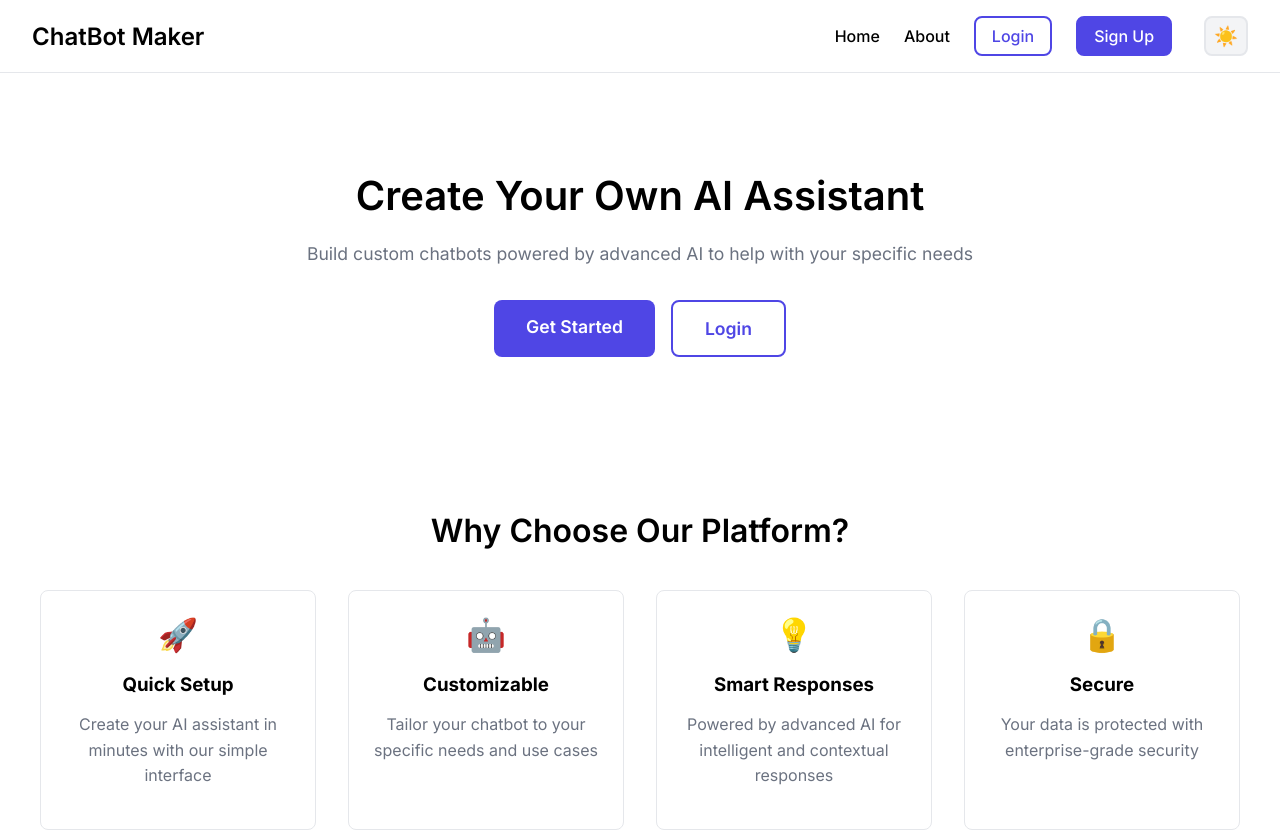
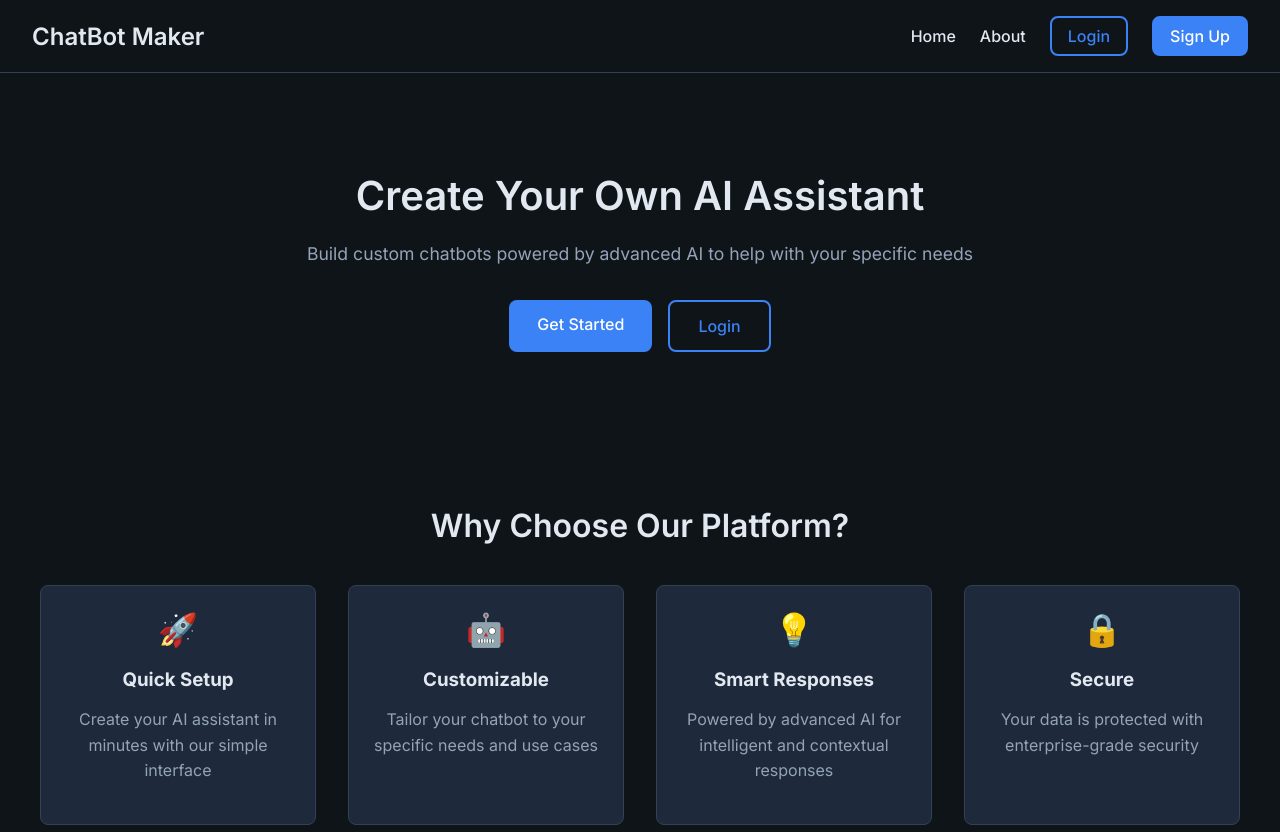
Before and after one commit to MouliSrivastava05/chatbot_maker, a Next.js app: page / in a window 1280 px wide. Shown: the top 832 px of the page. Built offline with nearby package versions, Linux system fonts and the light colour scheme.

Commit message:
updated auth.js

```diff
--- a/src/app/globals.css
+++ b/src/app/globals.css
@@ -3,39 +3,39 @@
 @tailwind utilities;
 
 :root {
-  --background: #ffffff;
-  --foreground: #000000;
-  --primary: #4f46e5;
+  --background: #fafafa;
+  --foreground: #1a1a1a;
+  --primary: #0066cc;
   --primary-foreground: #ffffff;
-  --secondary: #f3f4f6;
-  --secondary-foreground: #1f2937;
-  --accent: #6366f1;
+  --secondary: #f0f4f8;
+  --secondary-foreground: #2d3748;
+  --accent: #0052a3;
   --accent-foreground: #ffffff;
-  --muted: #f3f4f6;
-  --muted-foreground: #6b7280;
+  --muted: #f5f5f5;
+  --muted-foreground: #64748b;
   --card: #ffffff;
-  --card-foreground: #1f2937;
-  --border: #e5e7eb;
-  --input: #e5e7eb;
-  --ring: #4f46e5;
+  --card-foreground: #1a1a1a;
+  --border: #e2e8f0;
+  --input: #ffffff;
+  --ring: #0066cc;
 }
 
 [data-theme='dark'] {
-  --background: #111827;
-  --foreground: #ffffff;
-  --primary: #6366f1;
+  --background: #0f1419;
+  --foreground: #e2e8f0;
+  --primary: #3b82f6;
   --primary-foreground: #ffffff;
-  --secondary: #1f2937;
-  --secondary-foreground: #f3f4f6;
-  --accent: #818cf8;
-  --accent-foreground: #ffffff;
-  --muted: #1f2937;
-  --muted-foreground: #9ca3af;
-  --card: #1f2937;
-  --card-foreground: #f3f4f6;
-  --border: #374151;
-  --input: #374151;
-  --ring: #818cf8;
+  --secondary: #1e293b;
+  --secondary-foreground: #e2e8f0;
+  --accent: #60a5fa;
+  --accent-foreground: #0f172a;
+  --muted: #1e293b;
+  --muted-foreground: #94a3b8;
+  --card: #1e293b;
+  --card-foreground: #e2e8f0;
+  --border: #334155;
+  --input: #1e293b;
+  --ring: #3b82f6;
 }
 
 /* Base styles */
@@ -114,7 +114,6 @@ main {
 .nav-button:hover {
   background-color: var(--accent);
   border-color: var(--accent);
-  transform: translateY(-1px);
 }
 
 .nav-button.login {
@@ -150,24 +149,6 @@ main {
   color: var(--accent-foreground);
 }
 
-.nav-button.theme-toggle {
-  background-color: var(--secondary);
-  color: var(--foreground);
-  border: 2px solid var(--border);
-  padding: 0.5rem;
-  min-width: 40px;
-  height: 40px;
-  display: flex;
-  align-items: center;
-  justify-content: center;
-  font-size: 1.2rem;
-}
-
-.nav-button.theme-toggle:hover {
-  background-color: var(--accent);
-  color: var(--accent-foreground);
-  border-color: var(--accent);
-}
 
 /* Form styles */
 form {
@@ -224,12 +205,14 @@ form button:hover {
   transition: background-color 0.3s ease, color 0.3s ease, border-color 0.3s ease;
 }
 
-/* Add smooth transitions for all color changes */
-* {
-  transition: background-color 0.3s ease,
-              color 0.3s ease,
-              border-color 0.3s ease,
-              box-shadow 0.3s ease;
+/* Smooth transitions for interactive elements */
+button,
+a,
+input,
+textarea {
+  transition: background-color 0.2s ease,
+              color 0.2s ease,
+              border-color 0.2s ease;
 }
 
 /* Responsive styles */
--- a/src/app/layout.js
+++ b/src/app/layout.js
@@ -13,21 +13,15 @@ export const metadata = {
 
 export default function RootLayout({ children }) {
   return (
-    <html lang="en" suppressHydrationWarning data-theme="light">
+    <html lang="en" suppressHydrationWarning data-theme="dark">
       <head>
         <script
           dangerouslySetInnerHTML={{
             __html: `
               try {
-                const savedTheme = localStorage.getItem('theme');
-                const prefersDark = window.matchMedia('(prefers-color-scheme: dark)').matches;
-                if (savedTheme === 'dark' || (!savedTheme && prefersDark)) {
-                  document.documentElement.setAttribute('data-theme', 'dark');
-                } else {
-                  document.documentElement.setAttribute('data-theme', 'light');
-                }
+                document.documentElement.setAttribute('data-theme', 'dark');
               } catch (e) {
-                console.error('Error setting initial theme:', e);
+                console.error('Error setting theme:', e);
               }
             `,
           }}
--- a/src/app/page.css
+++ b/src/app/page.css
@@ -183,59 +183,47 @@
 }
 
 .cta-section p {
-  font-size: 1.25rem;
+  font-size: 1rem;
   margin-bottom: 2rem;
-  opacity: 0.9;
+  opacity: 0.95;
 }
 
 /* Button styles */
 .primary-button {
   display: inline-block;
-  padding: 1rem 2rem;
+  padding: 0.875rem 1.75rem;
   background-color: var(--primary);
   color: var(--primary-foreground);
   border: none;
-  border-radius: 0.5rem;
-  font-size: 1.1rem;
-  font-weight: 600;
+  border-radius: 8px;
+  font-size: 1rem;
+  font-weight: 500;
   text-decoration: none;
   cursor: pointer;
-  transition: all 0.3s ease;
-  position: relative;
-  overflow: hidden;
+  transition: background-color 0.2s ease;
 }
 
 .primary-button:hover {
   background-color: var(--accent);
-  transform: translateY(-2px);
-}
-
-.primary-button:active {
-  transform: translateY(0);
 }
 
 .secondary-button {
   display: inline-block;
-  padding: 1rem 2rem;
+  padding: 0.875rem 1.75rem;
   background-color: transparent;
   color: var(--primary);
   border: 2px solid var(--primary);
-  border-radius: 0.5rem;
-  font-size: 1.1rem;
-  font-weight: 600;
+  border-radius: 8px;
+  font-size: 1rem;
+  font-weight: 500;
   text-decoration: none;
   cursor: pointer;
-  transition: all 0.3s ease;
+  transition: background-color 0.2s ease, color 0.2s ease;
 }
 
 .secondary-button:hover {
   background-color: var(--primary);
   color: var(--primary-foreground);
-  transform: translateY(-2px);
-}
-
-.secondary-button:active {
-  transform: translateY(0);
 }
 
 /* Responsive styles */
--- a/src/components/Navbar.jsx
+++ b/src/components/Navbar.jsx
@@ -5,11 +5,9 @@ import { useRouter } from 'next/navigation';
 import "./navbar_holder/navbar.css"
 import { AuthContext } from '@/context/auth';
 import { destroyToken } from '@/helpers/auth';
-import { useTheme } from '@/context/theme';
 
 const Navbar = () => {
   const { isLoggedIn, setIsLoggedIn } = useContext(AuthContext);
-  const { isDarkMode, toggleTheme } = useTheme();
   const [mounted, setMounted] = useState(false);
   const router = useRouter();
 
@@ -65,13 +63,6 @@ const Navbar = () => {
             <Link href="/auth/signup" className="nav-button signup">Sign Up</Link>
           </>
         )}
-        <button
-          onClick={toggleTheme}
-          className="nav-button theme-toggle"
-          aria-label={isDarkMode ? 'Switch to light mode' : 'Switch to dark mode'}
-        >
-          {isDarkMode ? '🌙' : '☀️'}
-        </button>
       </div>
     </div>
   );
--- a/src/components/ThemeToggle.js
+++ /dev/null
@@ -1,54 +0,0 @@
-"use client";
-import { useTheme } from "@/context/theme";
-
-export default function ThemeToggle() {
-  const { isDarkMode, toggleTheme } = useTheme();
-
-  return (
-    <button
-      onClick={toggleTheme}
-      className="theme-toggle"
-      aria-label="Toggle theme"
-    >
-      <div className="theme-toggle-inner">
-        {isDarkMode ? (
-          <svg
-            className="moon-icon"
-            width="20"
-            height="20"
-            viewBox="0 0 24 24"
-            fill="none"
-            stroke="currentColor"
-            strokeWidth="2"
-            strokeLinecap="round"
-            strokeLinejoin="round"
-          >
-            <path d="M21 12.79A9 9 0 1 1 11.21 3 7 7 0 0 0 21 12.79z" />
-          </svg>
-        ) : (
-          <svg
-            className="sun-icon"
-            width="20"
-            height="20"
-            viewBox="0 0 24 24"
-            fill="none"
-            stroke="currentColor"
-            strokeWidth="2"
-            strokeLinecap="round"
-            strokeLinejoin="round"
-          >
-            <circle cx="12" cy="12" r="5" />
-            <line x1="12" y1="1" x2="12" y2="3" />
-            <line x1="12" y1="21" x2="12" y2="23" />
-            <line x1="4.22" y1="4.22" x2="5.64" y2="5.64" />
-            <line x1="18.36" y1="18.36" x2="19.78" y2="19.78" />
-            <line x1="1" y1="12" x2="3" y2="12" />
-            <line x1="21" y1="12" x2="23" y2="12" />
-            <line x1="4.22" y1="19.78" x2="5.64" y2="18.36" />
-            <line x1="18.36" y1="5.64" x2="19.78" y2="4.22" />
-          </svg>
-        )}
-      </div>
-    </button>
-  );
-}
--- a/src/components/navbar_holder/navbar.css
+++ b/src/components/navbar_holder/navbar.css
@@ -91,26 +91,6 @@
   color: var(--accent-foreground);
 }
 
-.nav-button.theme-toggle {
-  padding: 0.5rem;
-  min-width: 40px;
-  height: 40px;
-  display: flex;
-  align-items: center;
-  justify-content: center;
-  font-size: 1.2rem;
-  background-color: var(--secondary);
-  color: var(--foreground);
-  border: 2px solid var(--border);
-  margin-left: 0.5rem;
-}
-
-.nav-button.theme-toggle:hover {
-  background-color: var(--accent);
-  color: var(--accent-foreground);
-  border-color: var(--accent);
-}
-
 @media (max-width: 768px) {
   .Navbar {
     flex-direction: column;
@@ -123,8 +103,4 @@
     justify-content: center;
     gap: 0.75rem;
   }
-
-  .nav-button.theme-toggle {
-    margin-left: 0;
-  }
 }
--- a/src/context/theme.js
+++ b/src/context/theme.js
@@ -1,52 +1,16 @@
 "use client";
-import React, { createContext, useContext, useEffect, useState } from 'react';
+import React, { createContext, useContext, useEffect } from 'react';
 
 const ThemeContext = createContext();
 
 export function ThemeProvider({ children }) {
-  const [isDarkMode, setIsDarkMode] = useState(false);
-
   useEffect(() => {
-    // Check for saved theme preference or system preference
-    const savedTheme = localStorage.getItem('theme');
-    const prefersDark = window.matchMedia('(prefers-color-scheme: dark)').matches;
-
-    console.log('Initial theme check:', { savedTheme, prefersDark });
-
-    if (savedTheme === 'dark' || (!savedTheme && prefersDark)) {
-      setIsDarkMode(true);
-      document.documentElement.setAttribute('data-theme', 'dark');
-      console.log('Setting initial theme to dark');
-    } else {
-      setIsDarkMode(false);
-      document.documentElement.setAttribute('data-theme', 'light');
-      console.log('Setting initial theme to light');
-    }
+    // Always set dark mode
+    document.documentElement.setAttribute('data-theme', 'dark');
   }, []);
 
-  const toggleTheme = () => {
-    console.log('Toggling theme, current isDarkMode:', isDarkMode);
-    const newTheme = !isDarkMode;
-    setIsDarkMode(newTheme);
-
-    // Apply theme to HTML element
-    const htmlElement = document.documentElement;
-    htmlElement.setAttribute('data-theme', newTheme ? 'dark' : 'light');
-
-    // Save to localStorage
-    localStorage.setItem('theme', newTheme ? 'dark' : 'light');
-
-    console.log('Theme toggled to:', newTheme ? 'dark' : 'light');
-    console.log('HTML element data-theme:', htmlElement.getAttribute('data-theme'));
-  };
-
-  // Log theme state changes
-  useEffect(() => {
-    console.log('Theme state changed:', isDarkMode);
-  }, [isDarkMode]);
-
   return (
-    <ThemeContext.Provider value={{ isDarkMode, toggleTheme }}>
+    <ThemeContext.Provider value={{ isDarkMode: true }}>
       {children}
     </ThemeContext.Provider>
   );
--- /dev/null
+++ b/src/services/auth.js
@@ -0,0 +1,46 @@
+export const signup = async ({ email, password }) => {
+  const response = await fetch("/api/auth/signup", {
+    headers: {
+      "Content-Type": "application/json",
+    },
+    body: JSON.stringify({ email, password }),
+    method: "POST",
+  });
+  const data = await response.json();
+  if (!response.ok) {
+    throw new Error(data.message || data.err || 'Signup failed');
+  }
+  return data;
+};
+
+
+
+export const login = async ({ email, password }) => {
+  const response = await fetch("/api/auth/login", {
+    headers: {
+      "Content-Type": "application/json",
+    },
+    body: JSON.stringify({ email, password }),
+    method: "POST",
+  });
+  const data = await response.json();
+  if (!response.ok) {
+    throw new Error(data.err || data.message || 'Login failed');
+  }
+  return data;
+};
+
+export const socialLogin = async ({ email }) => {
+  const response = await fetch("/api/auth/social-login", {
+    headers: {
+      "Content-Type": "application/json",
+    },
+    body: JSON.stringify({ email }),
+    method: "POST",
+  });
+  const data = await response.json();
+  if (!response.ok) {
+    throw new Error(data.err || data.message || 'Social login failed');
+  }
+  return data;
+};
```
Also changed, not shown: src/app/about/page.css (+65 -185 lines), src/db/messages.json (+16 -1 lines), 1 other file (tests, documents, lock files or other folders).
